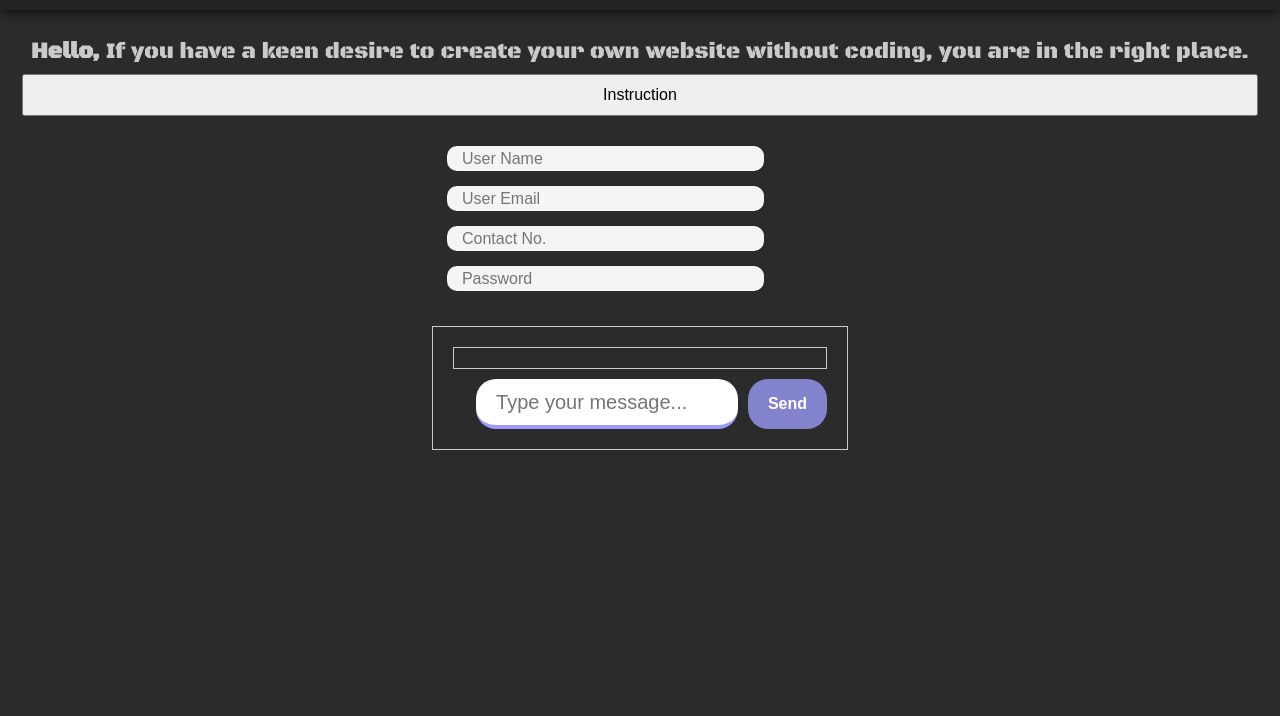
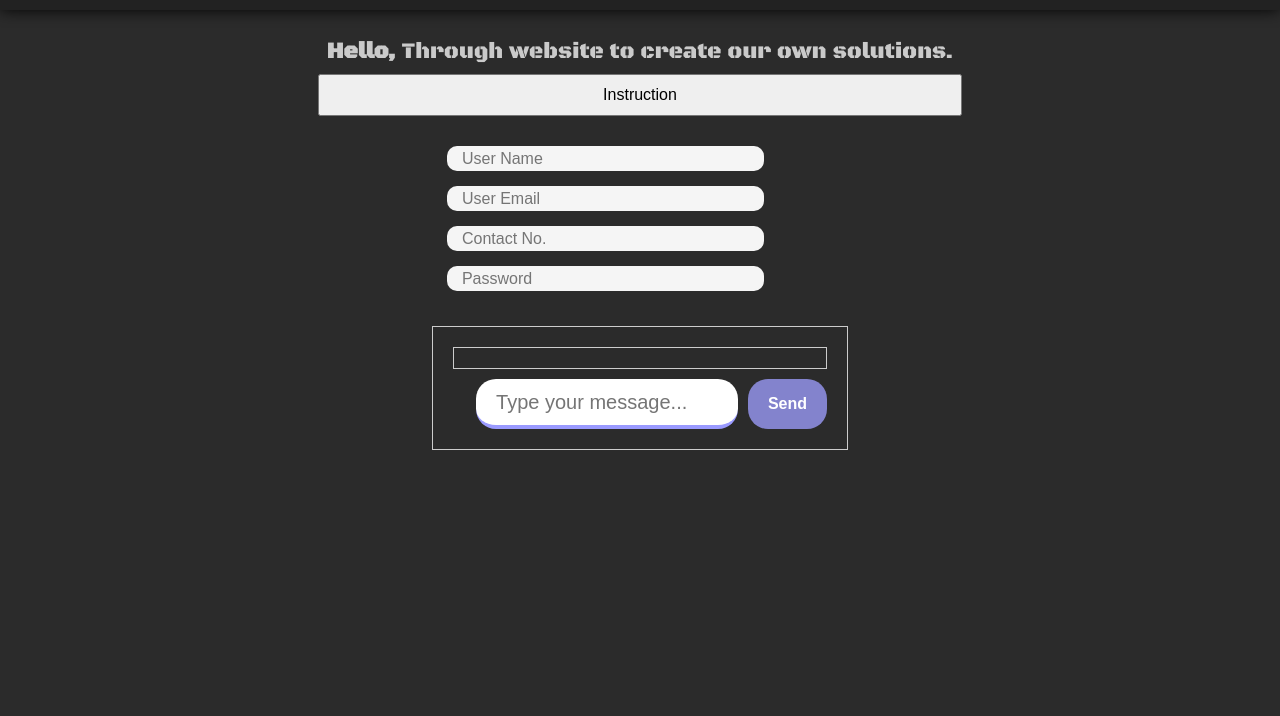
Before and after one commit to CyberUV/profile, a plain HTML site: page websites/OpenIdea.html in a window 1280 px wide. Shown: the part 84-800 px from the top of the page. Drawn offline with nearby package versions, Linux system fonts and the light colour scheme.

Commit message:
openidea head

```diff
--- a/websites/OpenIdea.html
+++ b/websites/OpenIdea.html
@@ -40,7 +40,7 @@
 
         <div class="head" style="margin-top: 100px;">
             <!-- <span><strong>Hello Buddy</strong>, If you have any keen desire to Create your own website for free without coding. Then you are on right place. fill these detailes so that <strong style="color: greenyellow;">We can contact you</strong>. After that just write you idea or dream website.</span> -->
-            <span style="font-family: 'Black Ops One', cursive;"><strong>Hello,</strong> If you have a keen desire to create your own website without coding, you are in the right place.</span>
+            <span style="font-family: 'Black Ops One', cursive;"><strong>Hello,</strong> Through website to create our own solutions.</span>
             <button onclick="showInst()">Instruction</button>
 
             <div class="instruction" id="instruction">
--- a/websites/OpenIdea.js
+++ b/websites/OpenIdea.js
@@ -20,9 +20,7 @@
   const passInput = document.getElementById('pass-input');
   const messageInput = document.getElementById('message-input');
   const sendButton = document.getElementById('send-button');
-
-
-
+  const currentTime = new Date();
   const messageContainer = document.getElementById('message-container');
 
   // Send button click event handler
@@ -32,7 +30,6 @@
     const pass = passInput.value;
     const mob = mobInput.value;
     const name = nameInput.value.trim();
-
     const message = messageInput.value;
 
     if (serverName && name && message && pass && email) {
```
